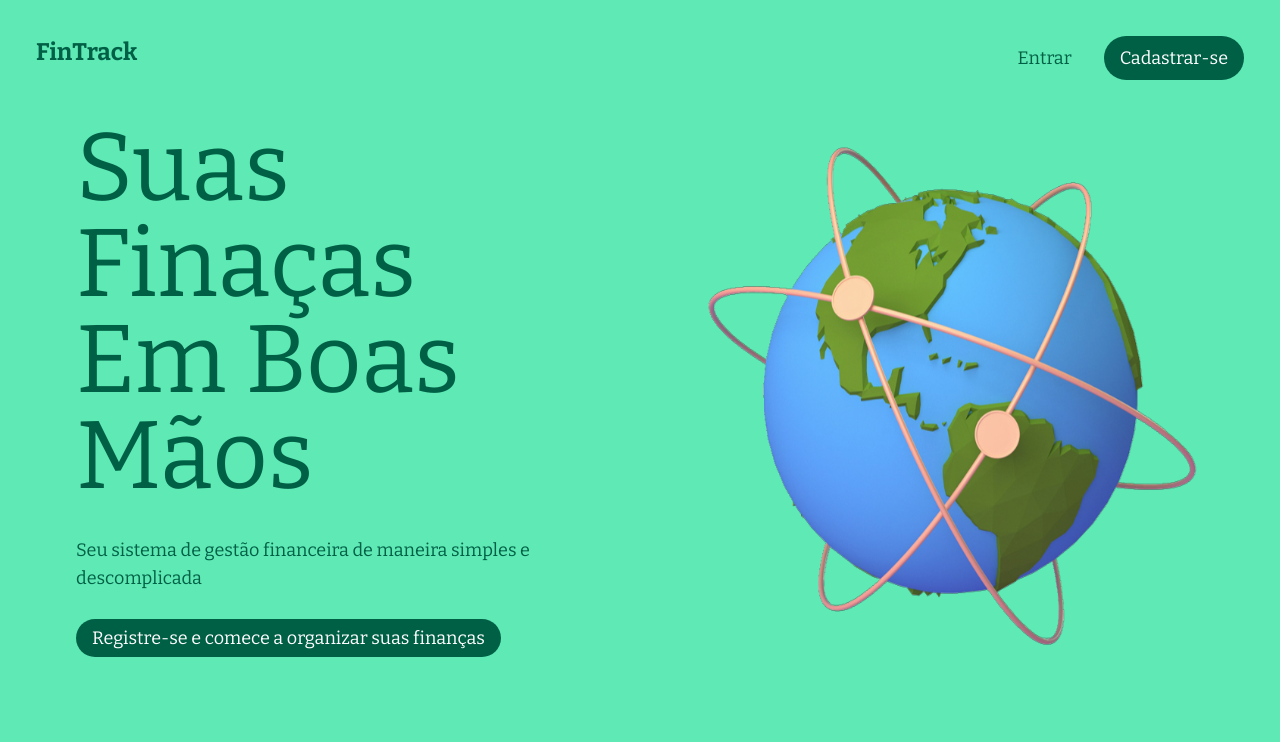
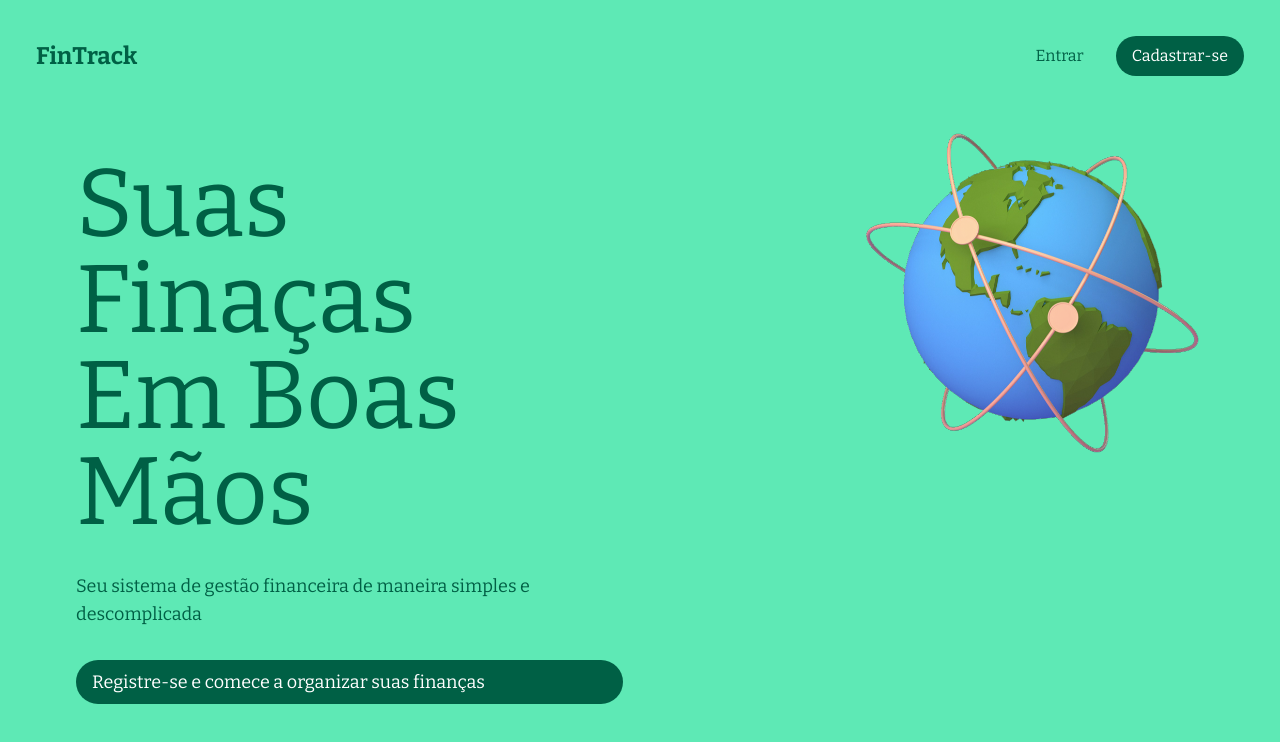
Before and after one commit to ReichertDouglas/projeto-web-02, a Next.js app: page / in a window 1280 px wide. Shown: the top 742 px of the page. Built offline with nearby package versions, Linux system fonts and the light colour scheme.

Commit message:
responsividade

```diff
--- a/src/app/main/profile/page.tsx
+++ b/src/app/main/profile/page.tsx
@@ -30,8 +30,8 @@ export default function Profile() {
         <Header />
         <Navbar />
       </div>
-      <div className="max-w-6xl mx-auto text-xl rounded-xl bg-white/70 text-emerald-800 flex p-10 mb-10">
-        <div>
+      <div className="max-w-6xl mx-auto text-xl rounded-xl bg-white/70 text-emerald-800 flex p-4 md:p-10 mb-10">
+        <div className="w-full">
           <Image
             src={user?.photoURL ?? defaultProfile}
             alt="Foto de perfil"
@@ -42,7 +42,7 @@ export default function Profile() {
           <p className="font-semibold mt-4">Nome:</p>
           <p>{user?.displayName}</p>
           <p className="font-semibold mt-4">E-mail:</p>
-          <p>{user?.email}</p>
+          <p className="break-words">{user?.email}</p>
         </div>
       </div>
     </div>
--- a/src/app/page.tsx
+++ b/src/app/page.tsx
@@ -4,13 +4,10 @@ import Link from "next/link";
 export default function Home() {
   return (
     <div className="bg-emerald-300 text-emerald-800 font-serif w-full min-h-dvh p-9">
-      <header className="flex w-full text-lg justify-between">
+      <header className="flex w-full items-center justify-between">
         <h1 className="font-bold text-2xl">FinTrack</h1>
-        <div className="flex gap-8">
-          <Link
-            href="/login"
-            className="hover:cursor-pointer py-2"
-          >
+        <div className="flex flex-col gap-1 items-end md:flex-row md:gap-8">
+          <Link href="/login" className="hover:cursor-pointer py-2">
             Entrar
           </Link>
           <Link
@@ -21,22 +18,33 @@ export default function Home() {
           </Link>
         </div>
       </header>
-      <section className="flex w-full">
-        <div className="w-1/2 my-auto p-10">
-          <h1 className="text-8xl">Suas Finaças</h1>
-          <h1 className="text-8xl">Em Boas Mãos</h1>
-          <p className="my-8 text-lg">
-            Seu sistema de gestão financeira de maneira simples e descomplicada
-          </p>
-          <Link
-            href="/cadastro"
-            className="text-white bg-emerald-800 text-lg py-2 px-4 rounded-full hover:cursor-pointer"
-          >
-            Registre-se e comece a organizar suas finanças
-          </Link>
-        </div>
-        <div className="w-1/2 flex justify-end p-10">
-          <Image src="/globe.png" alt="globe" width={500} height={500} />
+      <section>
+        <div className="w-full md:p-10 justify-between">
+          <div className="w-full my-auto flex gap-60 min-h-full">
+            <div className="pt-10">
+              <div className="flex justify-between">
+                <div className="w-full">
+                  <h1 className="text-4xl w-full md:text-8xl">Suas Finaças</h1>
+                  <h1 className="text-4xl w-full md:text-8xl">Em Boas Mãos</h1>
+                </div>
+                <div className="md:hidden flex justify-end">
+                  <Image src="/globe.png" alt="globe" width={200} height={50} />
+                </div>
+              </div>
+              <p className="texte-md my-8 md:text-lg">
+                Seu sistema de gestão financeira de maneira simples e
+                descomplicada
+              </p>
+              <div className="text-white bg-emerald-800 text-sm md:text-lg py-2 px-4 rounded-full hover:cursor-pointer">
+                <Link href="/cadastro">
+                  Registre-se e comece a organizar suas finanças
+                </Link>
+              </div>
+            </div>
+            <div className="hidden md:inline">
+              <Image src="/globe.png" alt="globe" width={400} height={400} />
+            </div>
+          </div>
         </div>
       </section>
     </div>
--- a/src/components/shared/navbar/page.tsx
+++ b/src/components/shared/navbar/page.tsx
@@ -16,8 +16,8 @@ export const Navbar = () => {
   };
 
   return (
-    <div className="w-full min-h-fit text-xl rounded-xl font-semibold bg-white/70 text-emerald-800 flex p-4 mb-10">
-      <div className="flex gap-10 w-full justify-center mr-10">
+    <div className="w-full min-h-fit text-xl rounded-xl font-semibold bg-white/70 text-emerald-800 flex justify-between p-4 mb-10">
+      <div className="flex flex-col md:flex-row gap-1 md:gap-10 w-fit md:w-full justify-center mr-10">
         <Link href="/dashboard" className="w-3/12 py-1 hover:bg-black/10 rounded-xl text-center">
           Dashboard
         </Link>
@@ -29,7 +29,7 @@ export const Navbar = () => {
         </Link>
         <Link href="/perfil" className="w-3/12 py-1 hover:bg-black/10 rounded-xl text-center">Perfil</Link>
       </div>
-      <button className="w-3/12 py-1 bg-emerald-800 rounded-xl text-center text-white hover:cursor-pointer" onClick={handleLogout}>
+      <button className="w-fit px-2 md:w-3/12 py-1 bg-emerald-800 rounded-xl text-center text-white hover:cursor-pointer" onClick={handleLogout}>
         Logout
       </button>
     </div>
```
